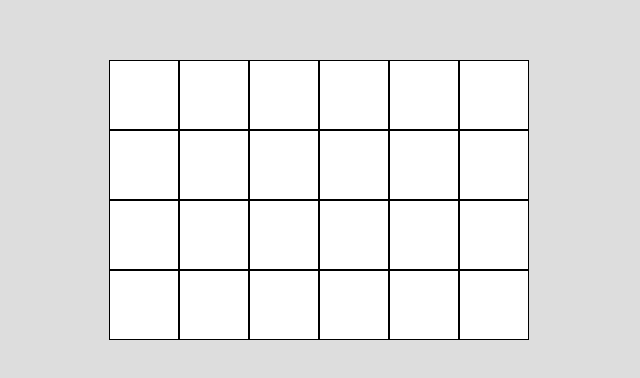
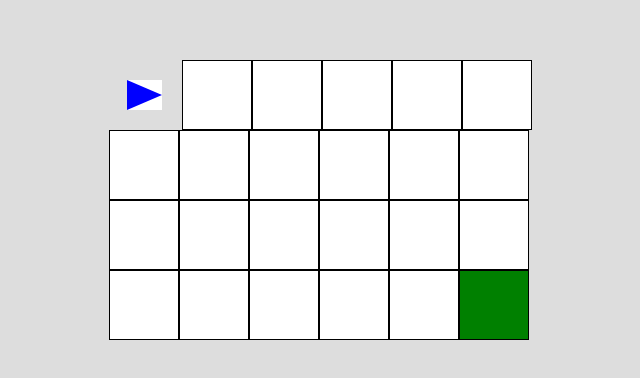
Before and after one commit to DamienCourcoux/JeuRPG, a plain HTML site: page index.html in a window 1280 px wide. Shown: the part 200-578 px from the top of the page, without its empty margins (321-961 px from the left). Drawn offline with Linux system fonts and the light colour scheme.

Commit message:
Rajouter le joueur et la case d'arrivée, mercii Maitre NIB, moi mauvais padawan :)

```diff
--- a/css/style.css
+++ b/css/style.css
@@ -3,16 +3,6 @@
 }
 body {
   background: #ddd;
-}
-
-.player {
-  width: 0;
-  height: 0;
-  border-style: solid;
-  border-width: 15px 0 15px 35px;
-  border-color: transparent transparent transparent blue;
-
-  margin: 20px;
 }
 
 #board {
@@ -31,3 +21,18 @@ body {
   background-color: #fff;
   border: 1px solid #000;
 }
+
+
+.player {
+  width: 0;
+  height: 0;
+  border-style: solid;
+  border-width: 15px 0 15px 35px;
+  border-color: transparent transparent transparent blue;
+  margin: 20px;
+}
+
+
+.targetCell {
+  background-color: green;
+}
--- a/js/app.js
+++ b/js/app.js
@@ -2,13 +2,13 @@ var app = {
   row: 4,
   cell: 6,
   player: {
-    x: 0,
-    y: 0,
+    x: "0",
+    y: "0",
     direction: "right"
   },
   targetCell: {
-    x: 5,
-    y: 3
+    x: "5",
+    y: "3"
   },
   drawBoard: function () {
     for (var rowIndex = 0; rowIndex < app.row; rowIndex++) {
@@ -17,6 +17,17 @@ var app = {
       for (var cellIndex = 0; cellIndex < app.cell; cellIndex++) {
         var cell = document.createElement("div");
         cell.classList.add("cell");
+        cell.setAttribute("data-x", cellIndex);
+        cell.setAttribute("data-y", rowIndex);
+        var cellX = cell.dataset.x;
+        var cellY = cell.dataset.y;
+        if (cellX === app.targetCell.x && cellY === app.targetCell.y) {
+          cell.classList.add("targetCell");
+        }
+        if (cellX === app.player.x && cellY === app.player.y) {
+          cell.classList.add("player");
+        }
+
         row.appendChild(cell);
       }
       var board = document.getElementById("board");
```
